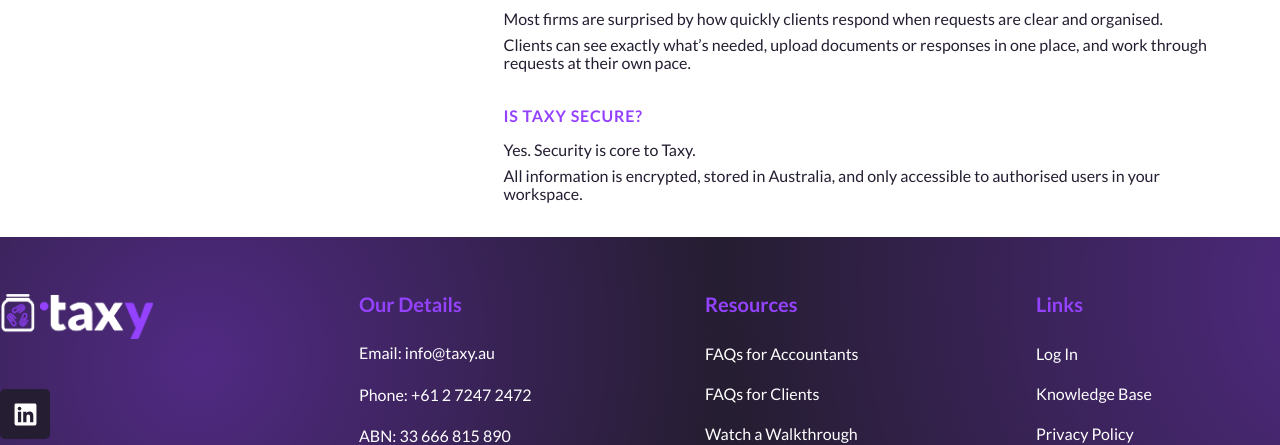
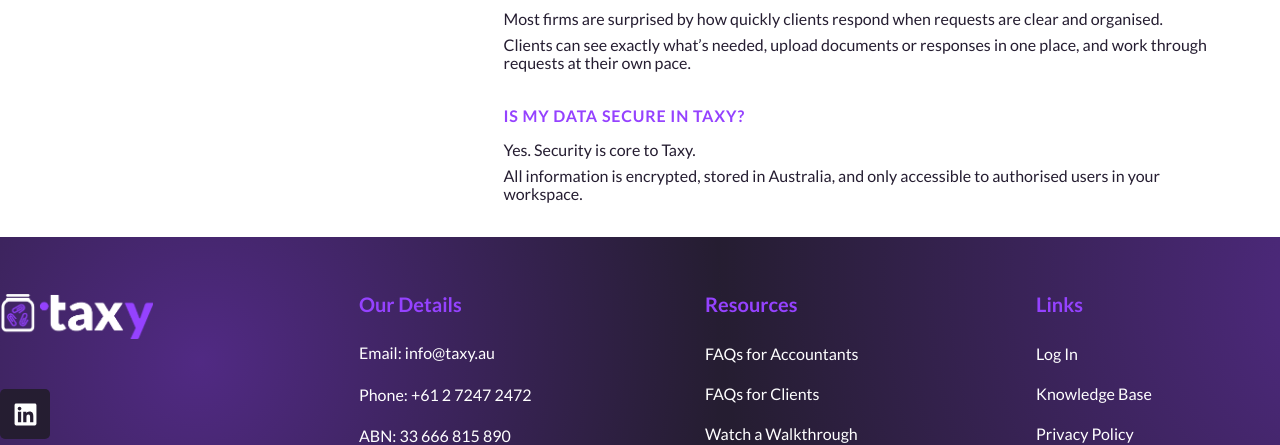
Before and after one commit to taxy-au/taxy-website, a Jekyll site: the page built from index.html, in a window 1280 px wide and 900 px high, scrolled down 6032 px. Shown: the part 371-816 px from the top of the window. Built offline with Jekyll 4.4.1, drawn with Linux system fonts in a browser that asks for light colours; nearby versions of some CDN libraries; library files that are not in the unit come from our copies.

Commit message:
Reword homepage FAQ: "Is my data secure in Taxy?"
Co-Authored-By: Claude Opus 4.7 (1M context) <noreply@anthropic.com>

```diff
--- a/index.html
+++ b/index.html
@@ -441,7 +441,7 @@ body_class: "home wp-singular page-template-default page page-id-415 wp-custom-l
 				</div>
 		<div class="elementor-element elementor-element-cf78f82 e-con-full e-flex e-con e-child" data-id="cf78f82" data-element_type="container">
 				<div class="elementor-element elementor-element-3ef9c3a elementor-widget elementor-widget-text-editor" data-id="3ef9c3a" data-element_type="widget" data-widget_type="text-editor.default">
-									<h6>What is Taxy?</h6><p>Taxy helps accounting firms structure, send and track client information requests for tax jobs.</p><p>Clients receive clear requests in one place, and your team can immediately see what has been provided and what is still outstanding.</p><p> </p><h6>How is Taxy different from using email or a client portal?</h6><p>Email threads and portals often become a dumping ground for documents and questions, making it hard to see what’s still missing.</p><p>Taxy structures requests so clients know exactly what’s required and teams can quickly track progress without digging through emails.</p><p> </p><h6>How long does it take to get started?</h6><p>Customers typically send their first request within a few days. Many begin with a single job or multi-entity client group to see how Taxy fits alongside their existing workflow.</p><p> </p><h6>Will my clients actually use it?</h6><p>Most firms are surprised by how quickly clients respond when requests are clear and organised.</p><p>Clients can see exactly what’s needed, upload documents or responses in one place, and work through requests at their own pace.</p><p> </p><h6>Is Taxy secure?</h6><p>Yes. Security is core to Taxy.</p><p>All information is encrypted, stored in Australia, and only accessible to authorised users in your workspace.</p>								</div>
+									<h6>What is Taxy?</h6><p>Taxy helps accounting firms structure, send and track client information requests for tax jobs.</p><p>Clients receive clear requests in one place, and your team can immediately see what has been provided and what is still outstanding.</p><p> </p><h6>How is Taxy different from using email or a client portal?</h6><p>Email threads and portals often become a dumping ground for documents and questions, making it hard to see what’s still missing.</p><p>Taxy structures requests so clients know exactly what’s required and teams can quickly track progress without digging through emails.</p><p> </p><h6>How long does it take to get started?</h6><p>Customers typically send their first request within a few days. Many begin with a single job or multi-entity client group to see how Taxy fits alongside their existing workflow.</p><p> </p><h6>Will my clients actually use it?</h6><p>Most firms are surprised by how quickly clients respond when requests are clear and organised.</p><p>Clients can see exactly what’s needed, upload documents or responses in one place, and work through requests at their own pace.</p><p> </p><h6>Is my data secure in Taxy?</h6><p>Yes. Security is core to Taxy.</p><p>All information is encrypted, stored in Australia, and only accessible to authorised users in your workspace.</p>								</div>
 				</div>
 					</div>
 				</div>
```
